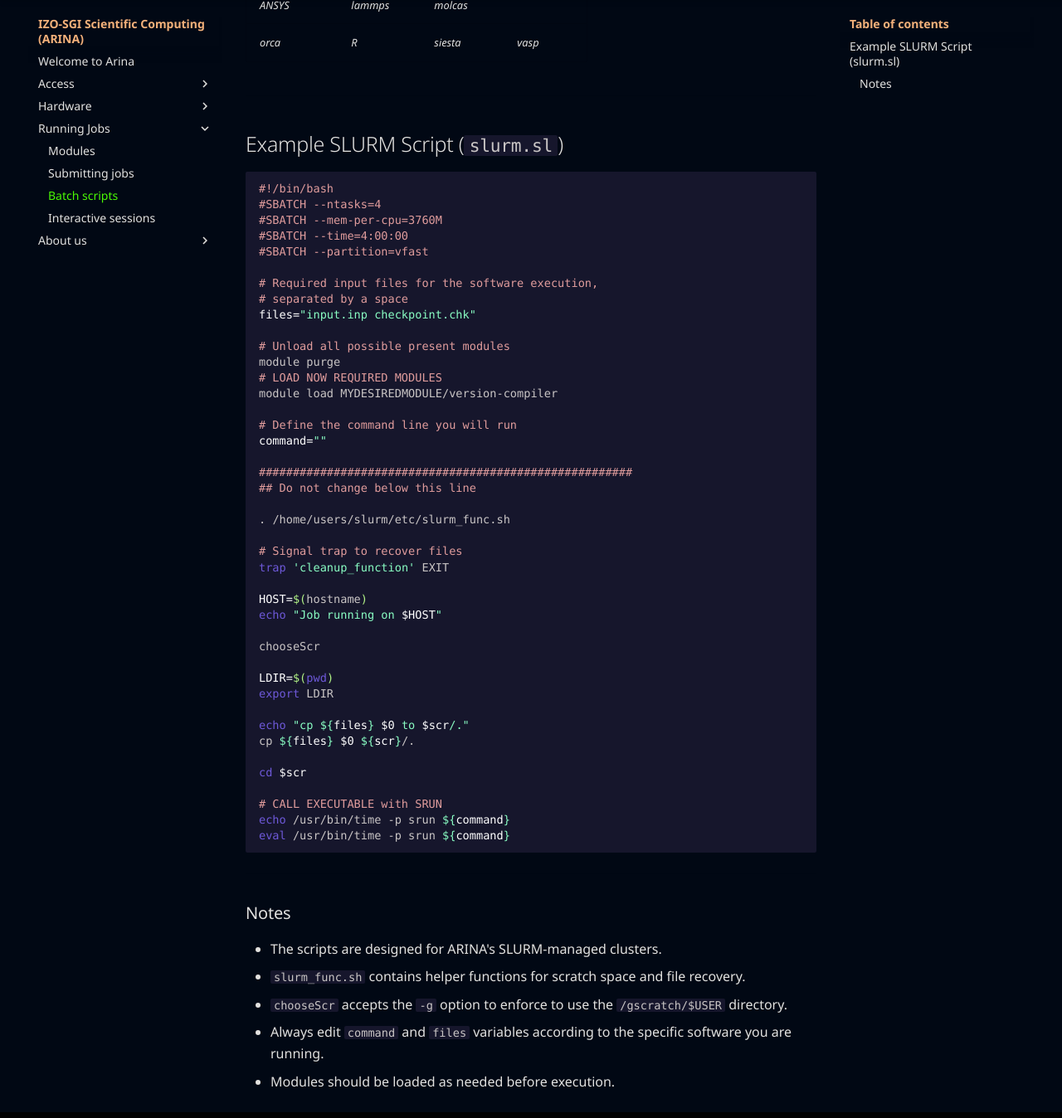
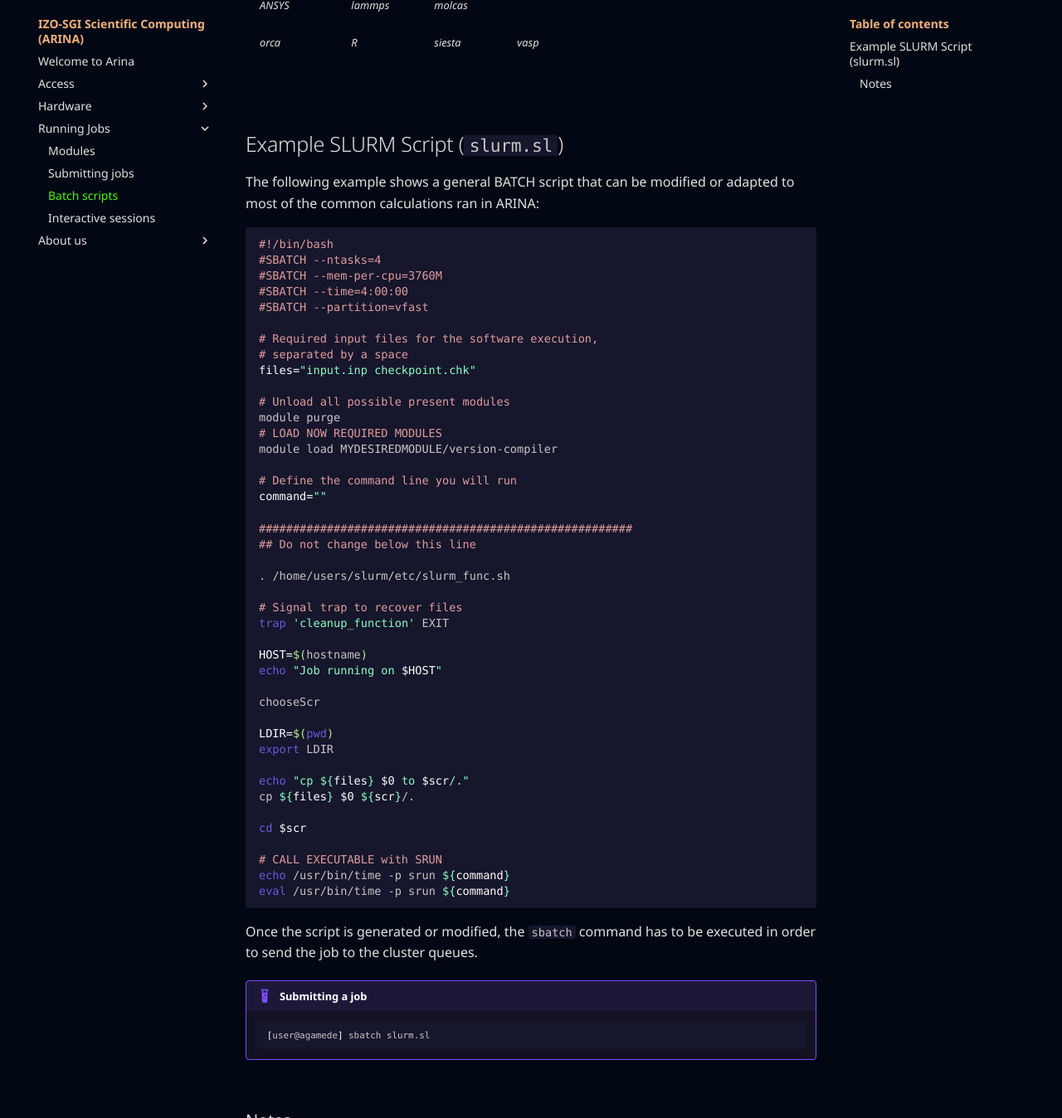
Before and after one commit to izosgi/izosgi-mkdocs, an MkDocs documentation site: the page built from docs/jobs/batch_scripts.md, in a window 1280 px wide and 1400 px high, scrolled down 497 px, cut to the strip 52-1400 px from the top of the window. Shown: the whole strip at 83% size. Built offline with MkDocs 1.6.1 and Material for MkDocs 9.7.7, drawn with Linux system fonts in a browser that asks for light colours; some web fonts are replaced.

Commit message:
Changing folder names

````diff
--- a/docs/Jobs/batch_scripts.md
+++ b/docs/jobs/batch_scripts.md
@@ -18,6 +18,8 @@ We prepared several BATCH scripts available in:
 ---
 
 ## Example SLURM Script (`slurm.sl`)
+
+The following example shows a general BATCH script that can be modified or adapted to most of the common calculations ran in ARINA:
 
 ```bash
 #!/bin/bash
@@ -65,6 +67,13 @@ eval /usr/bin/time -p srun ${command}
 
 ```
 
+Once the script is generated or modified, the `sbatch` command has to be executed in order to send the job to the cluster queues.
+
+!!! Example "Submitting a job"
+    ```bash
+    [user@agamede] sbatch slurm.sl
+    ```
+
 ---
 
 ### Notes
--- a/mkdocs.yml
+++ b/mkdocs.yml
@@ -32,21 +32,21 @@ theme:
 nav:
   - Welcome to Arina: index.md
   - Access:
-    - Get an Account: Access/account.md
-    - How to connect: Access/connect.md
+    - Get an Account: access/account.md
+    - How to connect: access/connect.md
   - Hardware:
-    - Resources: Hardware/resources.md
-    - Nodes: Hardware/nodes.md
-    - Storage: Hardware/filesystems.md
-    - Network: Hardware/network.md
+    - Resources: hardware/resources.md
+    - Nodes: hardware/nodes.md
+    - Storage: hardware/filesystems.md
+    - Network: hardware/network.md
   - Running Jobs:
-    - Modules: Jobs/modules.md
-    - Submitting jobs: Jobs/slurm.md
-    - Batch scripts: Jobs/batch_scripts.md
-    - Interactive sessions: Jobs/interactive.md
+    - Modules: jobs/modules.md
+    - Submitting jobs: jobs/slurm.md
+    - Batch scripts: jobs/batch_scripts.md
+    - Interactive sessions: jobs/interactive.md
   - About us:
-    - ARINA Team: Contact/about.md
-    - Contact: Contact/contact.md
+    - ARINA Team: contact/about.md
+    - Contact: contact/contact.md
 
 extra_css:
   #- css/overrides.css
@@ -83,7 +83,7 @@ extra:
     - icon: material/linkedin
       link: https://linkedin.com/in/joaquim-jornet-somoza-61a7a5b4
     - icon: material/email
-      link: /Contact/contact
+      link: /contact/contact
     - icon: material/account
       link: http://www.ehu.eus/sgi/CUENTA
 
````
Also changed, not shown: docs/access/account.md (renamed from docs/Access/account.md), docs/access/connect.md (renamed from docs/Access/connect.md), docs/contact/about.md (renamed from docs/Contact/about.md), docs/contact/contact.md (renamed from docs/Contact/contact.md), docs/hardware/filesystems.md (renamed from docs/Hardware/filesystems.md), docs/hardware/network.md (renamed from docs/Hardware/network.md), docs/hardware/nodes.md (renamed from docs/Hardware/nodes.md), docs/hardware/resources.md (renamed from docs/Hardware/resources.md), docs/jobs/interactive.md (renamed from docs/Jobs/interactive.md), docs/jobs/modules.md (renamed from docs/Jobs/modules.md), docs/jobs/slurm.md (renamed from docs/Jobs/slurm.md).
